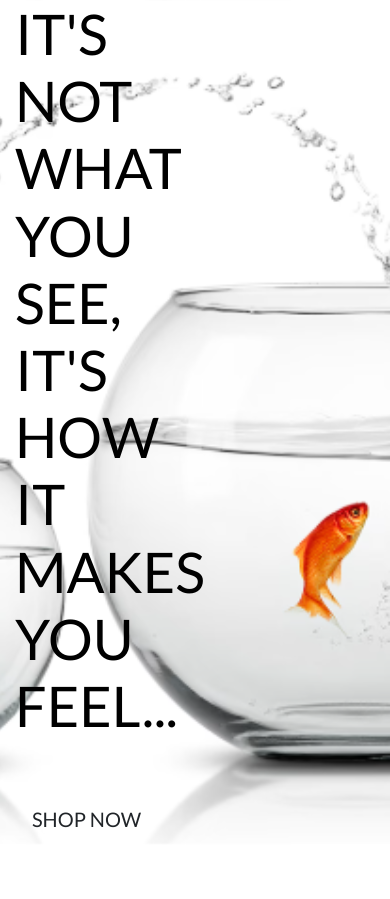
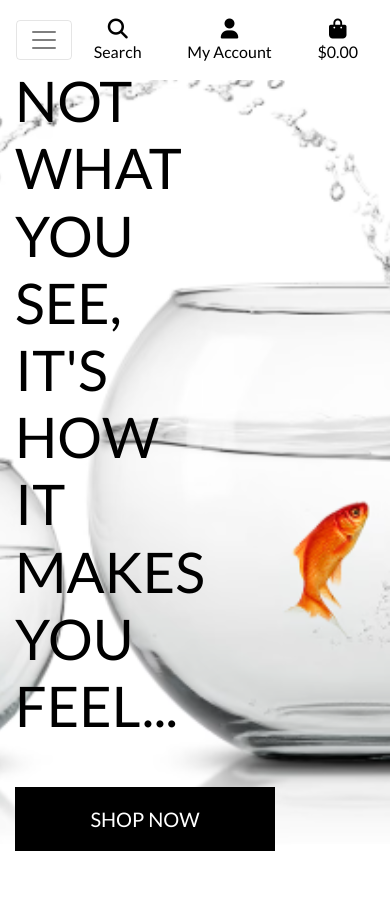
Before and after one commit to monika-mak/the_art_beneath, a Django app: page / in a window 390 px wide. Run offline with Django 5.2, Linux system fonts and the light colour scheme; the visitor is signed in with stand-in values (Sample User, id 1); some libraries are stand-ins or nearby versions.

Commit message:
add mobile version header

```diff
--- a/home/templates/home/index.html
+++ b/home/templates/home/index.html
@@ -19,7 +19,7 @@
                 </h1>
                 <div class="my-5">
                     <h4>
-                        <a href="" class ="shop-now-btn btn btn-lg rounded-0 text-uppercase py-3">Shop Now</a>
+                        <a href="" class ="shop-now-button btn btn-lg rounded-0 text-uppercase py-3">Shop Now</a>
                     </h4>
                 </div>
             </div>
--- a/templates/base.html
+++ b/templates/base.html
@@ -96,6 +96,16 @@
           </ul>
         </div>
       </div>
+      <div class="row bg-white">
+        <nav class="navbar navbar-expand-lg navbar-light w-100">
+          <button class="navbar-toggler" type="button" data-toggle="collapse" data-target="#main-nav" aria-controls="main-nav" aria-expanded="false" aria-label="Toggle navigation">
+            <span class="navbar-toggler-icon"></span>
+          </button>
+          {% include 'includes/mobile-top-header.html' %}
+          {% include 'includes/main-nav.html' %}
+        </nav>
+      </div>
+
     </header>
 
     {% if messages %}
--- /dev/null
+++ b/templates/includes/mobile-top-header.html
@@ -0,0 +1,56 @@
+<li class="list-inline-item">
+    <a class="text-black nav-link d-block d-lg-none" href="#" id="mobile-search" data-toggle="dropdown" aria-haspopup="true" aria-expanded="false">
+        <div class="text-center">
+            <div><i class="fas fa-search fa-lg"></i></div>
+            <p class="my-0">Search</p>
+        </div>
+    </a>
+    <div class="dropdown-menu border-0 w-100 p-3 rounded-0 my-0" aria-labelledby="mobile-search">
+        <form class="form" method="GET" action="">
+            <div class="input-group w-100">
+                <input class="form-control border border-black rounded-0" type="text" name="q" placeholder="Search our site">
+                <div class="input-group-append">
+                    <button class="form-control form-control btn btn-black border border-black rounded-0" type="submit">
+                        <span class="icon">
+                            <i class="fas fa-search"></i>
+                        </span>
+                    </button>
+                </div>
+            </div>
+        </form>
+    </div>
+</li>
+<li class="list-inline-item dropdown">
+    <a class="text-black nav-link d-block d-lg-none" href="#" id="user-options" data-toggle="dropdown" aria-haspopup="true" aria-expanded="false">
+        <div class="text-center">
+            <div><i class="fas fa-user fa-lg"></i></div>
+            <p class="my-0">My Account</p>
+        </div>
+    </a>
+    <div class="dropdown-menu border-0" aria-labelledby="user-options">
+        {% if request.user.is_authenticated %}
+            {% if request.user.is_superuser %}
+                <a href="{% url 'account_logout' %}" class="dropdown-item">Product Management</a>
+            {% endif %}
+            <a href=" " class="dropdown-item">My Profile</a>
+            <a href="{% url 'account_logout' %}" class="dropdown-item">Logout</a>
+        {% else %}
+            <a href="{% url 'account_signup' %}" class="dropdown-item">Register</a>
+            <a href="{% url 'account_login' %}" class="dropdown-item">Login</a>
+        {% endif %}
+    </div>
+</li>
+<li class="list-inline-item">
+    <a class="{% if grand_total %}text-primary font-weight-bold{% else %}text-black{% endif %} nav-link d-block d-lg-none" href="">
+        <div class="text-center">
+            <div><i class="fas fa-shopping-bag fa-lg"></i></div>
+            <p class="my-0">
+                {% if grand_total %}
+                    ${{ grand_total|floatformat:2 }}
+                {% else %}
+                    $0.00
+                {% endif %}
+            </p>
+        </div>
+    </a>
+</li>
```
Also changed, not shown: templates/includes/main-nav.html (added).
